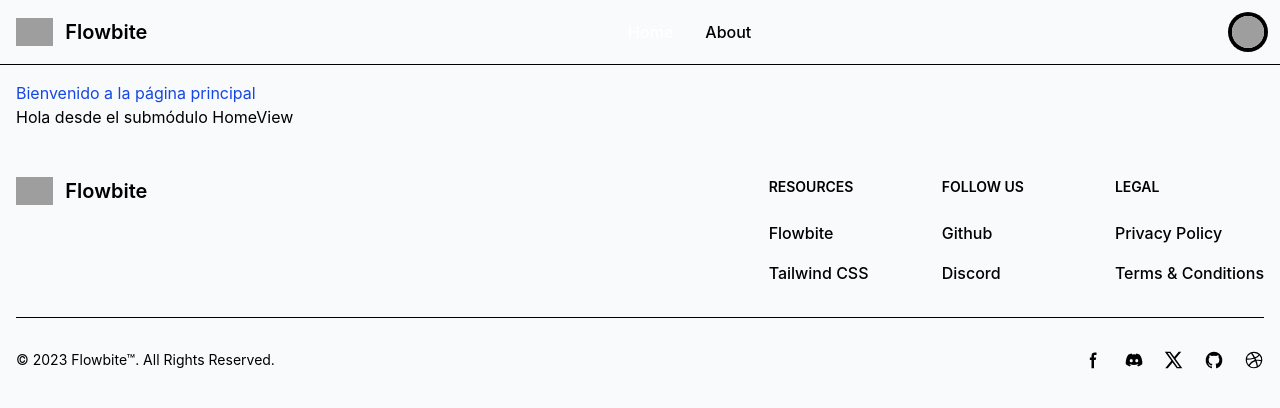
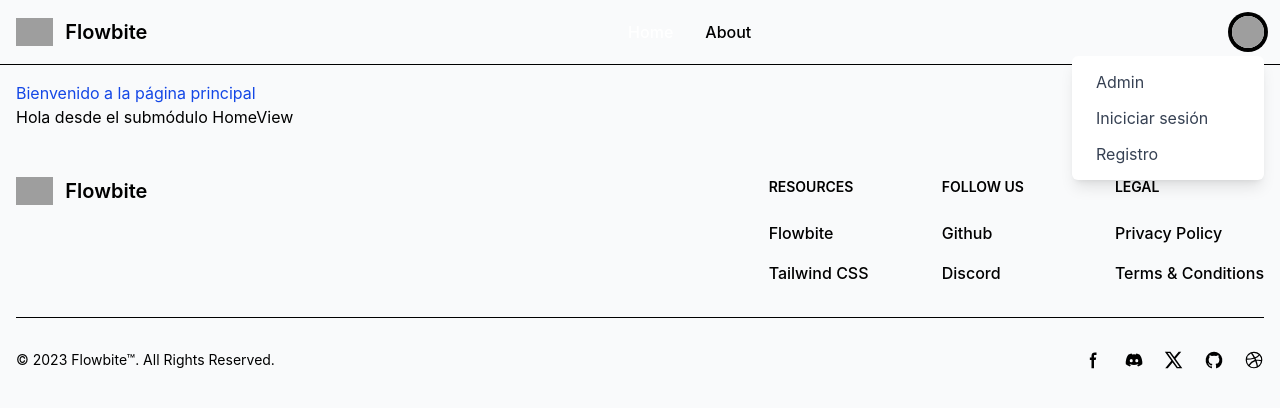
Before and after one commit to Klvst3r/klvst3r-vue, a Vue app: page / in a window 1280 px wide. Both pictures are taken after a click on the button "Open user menu". Shown: the top 408 px of the page. Built offline with nearby package versions, Linux system fonts and the light colour scheme; grey boxes are pictures that could not be loaded.

Commit message:
2. Dropdown

```diff
--- a/src/layouts/public/components/PublicNav.vue
+++ b/src/layouts/public/components/PublicNav.vue
@@ -7,6 +7,8 @@ import { RouterLink } from 'vue-router'
 import PublicNavLink from './PublicNavLink.vue'
 
 import AppLogo from '@/modules/shared/components/AppLogo.vue'
+import DropdownMenu from '@/modules/shared/components/DropdownMenu.vue'
+import DropdownItem from '@/modules/shared/components/DropdownItem.vue'
 
 const openMenu = ref(false)
 </script>
@@ -23,6 +25,9 @@ const openMenu = ref(false)
       <div
         class="flex items-center md:order-2 space-x-3 md:space-x-0 rtl:space-x-reverse"
       >
+        <!-- Llamamos al componente DropdownMenu -->
+        <DropdownMenu>
+          <template #trigger>
             <button
               type="button"
               class="flex text-sm bg-neutral-primary rounded-full md:me-0 focus:ring-4 focus:ring-neutral-tertiary"
@@ -38,8 +43,33 @@ const openMenu = ref(false)
                 alt="user photo"
               />
             </button>
+          </template>
+          <DropdownItem
+            :to="{
+              name: 'admin.dashboard',
+            }"
+          >
+            Admin
+          </DropdownItem>
+          <DropdownItem
+            :to="{
+              name: 'auth-login', // La referencia es: src/modules/auth/router/index.js
+            }"
+          >
+            Iniciciar sesión
+          </DropdownItem>
+          <DropdownItem
+            :to="{
+              name: 'auth-register',
+            }"
+          >
+            Registro
+          </DropdownItem>
+
+          <!--  Hola mundo -->
+        </DropdownMenu>
         <!-- Dropdown menu -->
-        <div
+        <!-- <div
           class="z-50 hidden bg-neutral-primary-medium border border-default-medium rounded-base shadow-lg w-44"
           id="user-dropdown"
         >
@@ -80,7 +110,7 @@ const openMenu = ref(false)
               >
             </li>
           </ul>
-        </div>
+        </div> -->
         <button
           @click="openMenu = !openMenu"
           type="button"
--- /dev/null
+++ b/src/modules/shared/components/DropdownItem.vue
@@ -0,0 +1,8 @@
+<script setup></script>
+<template>
+  <RouterLink
+    class="block w-full px-4 py-2 leading-5 text-gray-700 hover:bg-gray-100"
+  >
+    <slot></slot>
+  </RouterLink>
+</template>
--- /dev/null
+++ b/src/modules/shared/components/DropdownMenu.vue
@@ -0,0 +1,20 @@
+<script setup>
+import { ref } from 'vue'
+
+const open = ref(false)
+</script>
+<template>
+  <div class="relative">
+    <div @click="open = !open">
+      <slot name="trigger"></slot>
+    </div>
+
+    <div v-show="open" class="absolute z-50 end-0 mt-2 w-48">
+      <div
+        class="bg-white rounded-md shadow-lg py-2 px-2 font-size-sm text-gray-700"
+      >
+        <slot></slot>
+      </div>
+    </div>
+  </div>
+</template>
```
Lines whose indentation alone changed are shown as unchanged.
